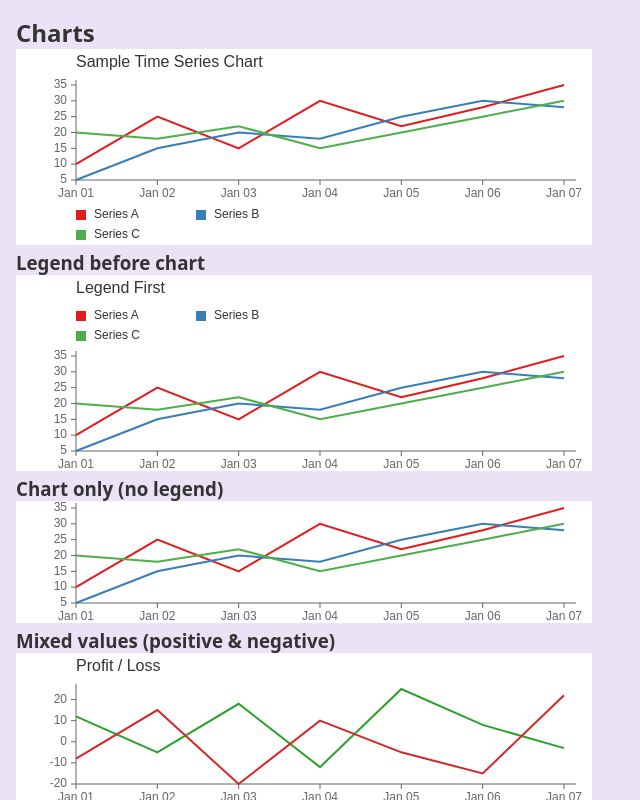
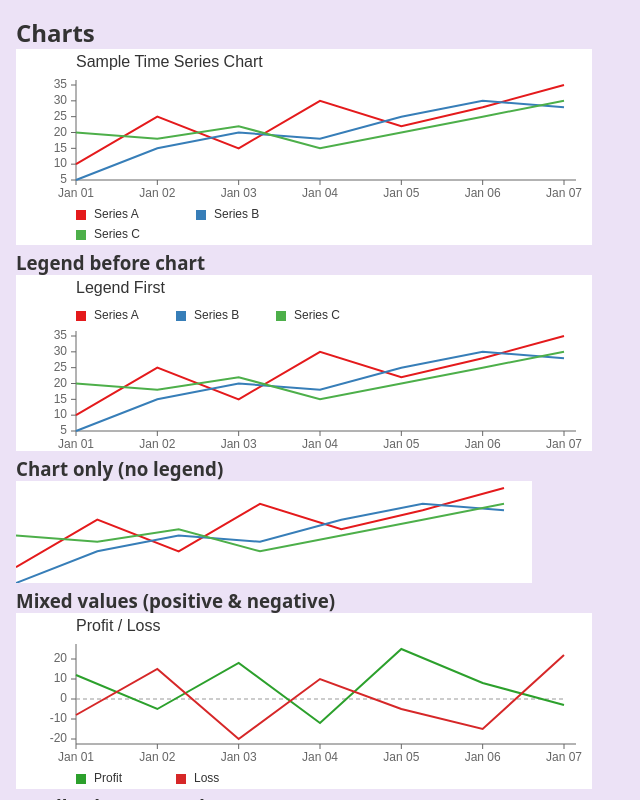
Before and after one commit to Joxter/chart, a React (Vite) app: page / in a window 1280 px wide. Shown: the top 800 px of the page, without its empty margins (0-640 px from the left). Built offline with nearby package versions, Linux system fonts and the light colour scheme.

Commit message:
zero line

```diff
--- a/src/ChartPg.tsx
+++ b/src/ChartPg.tsx
@@ -43,8 +43,8 @@ type TimeSeriesChartProps = {
   timeSeries: TimeSeriesItem[];
   time: Date[];
   timeFormat: (date: Date) => string;
-  legendWidth: number[];
-  showAxis: boolean;
+  legendWidth?: number[];
+  showAxis?: boolean;
   layoutRows?: ("title" | "legend" | "chart")[];
 };
 
@@ -62,8 +62,14 @@ const CHART = {
   height: 100,
   lineWidth: 2,
   barWidth: 4,
+  zeroLine: {
+    color: "#999",
+    width: 1,
+    dashArray: "4,3",
+  },
   inset: {
     top: 5,
+    bottom: 5,
     right: 12,
   },
 };
@@ -114,7 +120,7 @@ function calculateLayout(props: TimeSeriesChartProps): Layout {
   const hasAxis = props.showAxis;
   const chartX = hasAxis ? AXIS.leftWidth : 0;
 
-  const columnCount = props.legendWidth.length;
+  const columnCount = props.legendWidth ? props.legendWidth.length : 0;
   const legendRowCount = Math.ceil(props.timeSeries.length / columnCount);
 
   let currentY = PADDING.top;
@@ -388,10 +394,10 @@ function ChartLegend({
   layout,
 }: {
   timeSeries: TimeSeriesItem[];
-  legendWidth: number[];
+  legendWidth?: number[];
   layout: Layout;
 }) {
-  if (!layout.legend) return null;
+  if (!layout.legend || !legendWidth) return null;
   const { x: startX, y: startY } = layout.legend;
   const columnCount = legendWidth.length;
 
@@ -432,12 +438,31 @@ function ChartLegend({
   );
 }
 
+function ZeroLine({ layout, scales }: { layout: Layout; scales: Scales }) {
+  if (!layout.chart) return null;
+  const { x: offsetX, y: offsetY } = layout.chart;
+
+  const zeroY = offsetY + scales.y(0);
+
+  return (
+    <line
+      x1={offsetX}
+      y1={zeroY}
+      x2={offsetX + CHART.width - CHART.inset.right}
+      y2={zeroY}
+      stroke={CHART.zeroLine.color}
+      strokeWidth={CHART.zeroLine.width}
+      strokeDasharray={CHART.zeroLine.dashArray}
+    />
+  );
+}
+
 export function TimeSeriesChart(props: TimeSeriesChartProps) {
   const { timeSeries, time, showAxis, title, timeFormat, legendWidth } = props;
 
-  const { layout, scales } = useMemo(() => {
+  const { layout, scales, hasNegative } = useMemo(() => {
     if (timeSeries.length === 0 || time.length === 0) {
-      return { layout: null, scales: null };
+      return { layout: null, scales: null, hasNegative: false };
     }
 
     const layout = calculateLayout(props);
@@ -446,8 +471,11 @@ export function TimeSeriesChart(props: TimeSeriesChartProps) {
     const yMax = d3.max(timeSeries.map((s) => d3.max(s.data) ?? 0)) ?? 0;
 
     if (!yMin && !yMax) {
-      return { layout: null, scales: null };
+      return { layout: null, scales: null, hasNegative: false };
     }
+
+    const hasNegative = yMin < 0;
+    const bottomInset = hasNegative ? CHART.inset.bottom : 0;
 
     const scales: Scales = {
       x: d3
@@ -457,10 +485,10 @@ export function TimeSeriesChart(props: TimeSeriesChartProps) {
       y: d3
         .scaleLinear()
         .domain([yMax, yMin])
-        .range([CHART.inset.top, CHART.height]),
+        .range([CHART.inset.top, CHART.height - bottomInset]),
     };
 
-    return { layout, scales };
+    return { layout, scales, hasNegative };
   }, [props, timeSeries, time]);
 
   if (!layout || !scales) {
@@ -481,6 +509,7 @@ export function TimeSeriesChart(props: TimeSeriesChartProps) {
           <AxisX layout={layout} scales={scales} timeFormat={timeFormat} />
         </>
       )}
+      {hasNegative && <ZeroLine layout={layout} scales={scales} />}
       <ChartLines
         timeSeries={timeSeries}
         time={time}
@@ -578,7 +607,7 @@ export function ChartPg() {
         timeSeries={testTimeSeries}
         time={testTime}
         timeFormat={formatDate}
-        legendWidth={[120, 120]}
+        legendWidth={[100, 100, 100]}
         showAxis={true}
         layoutRows={["title", "legend", "chart"]}
       />
@@ -588,8 +617,6 @@ export function ChartPg() {
         timeSeries={testTimeSeries}
         time={testTime}
         timeFormat={formatDate}
-        legendWidth={[100, 100, 100]}
-        showAxis={true}
         layoutRows={["chart"]}
       />
 
```
